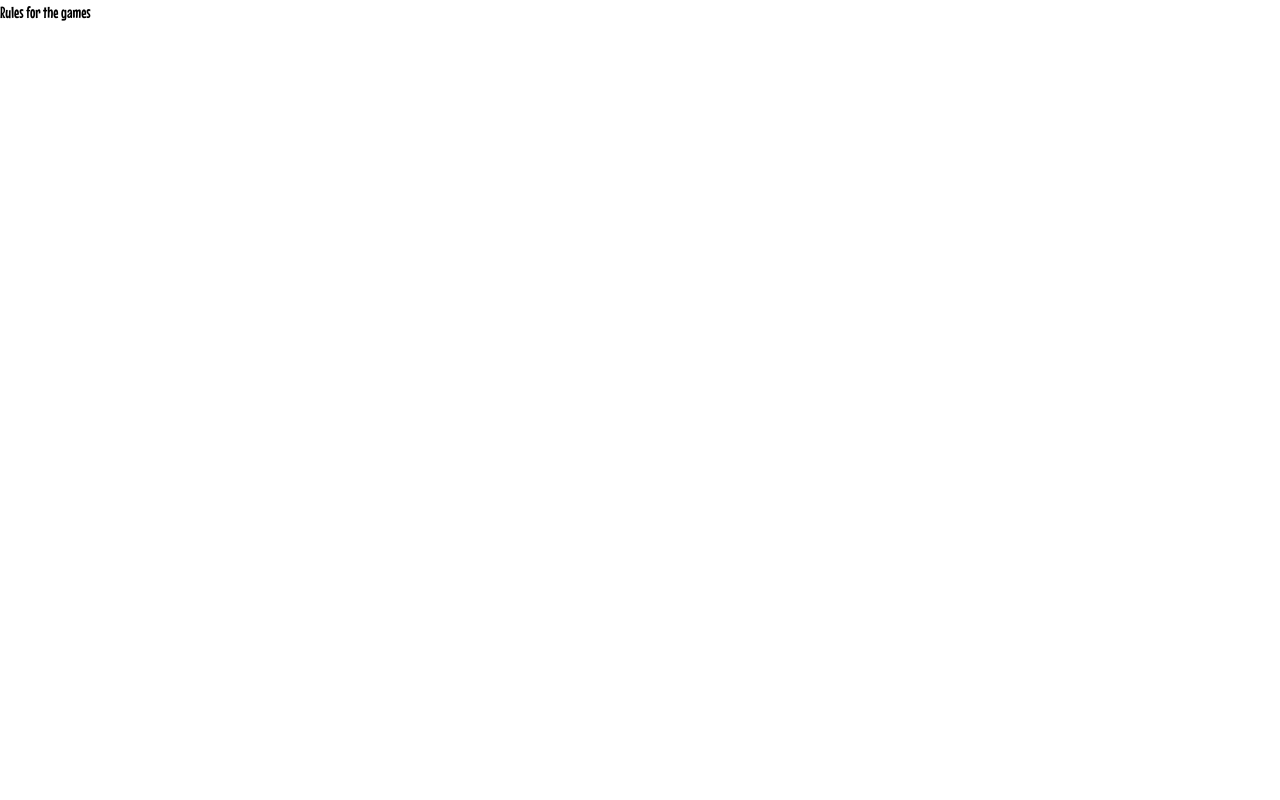
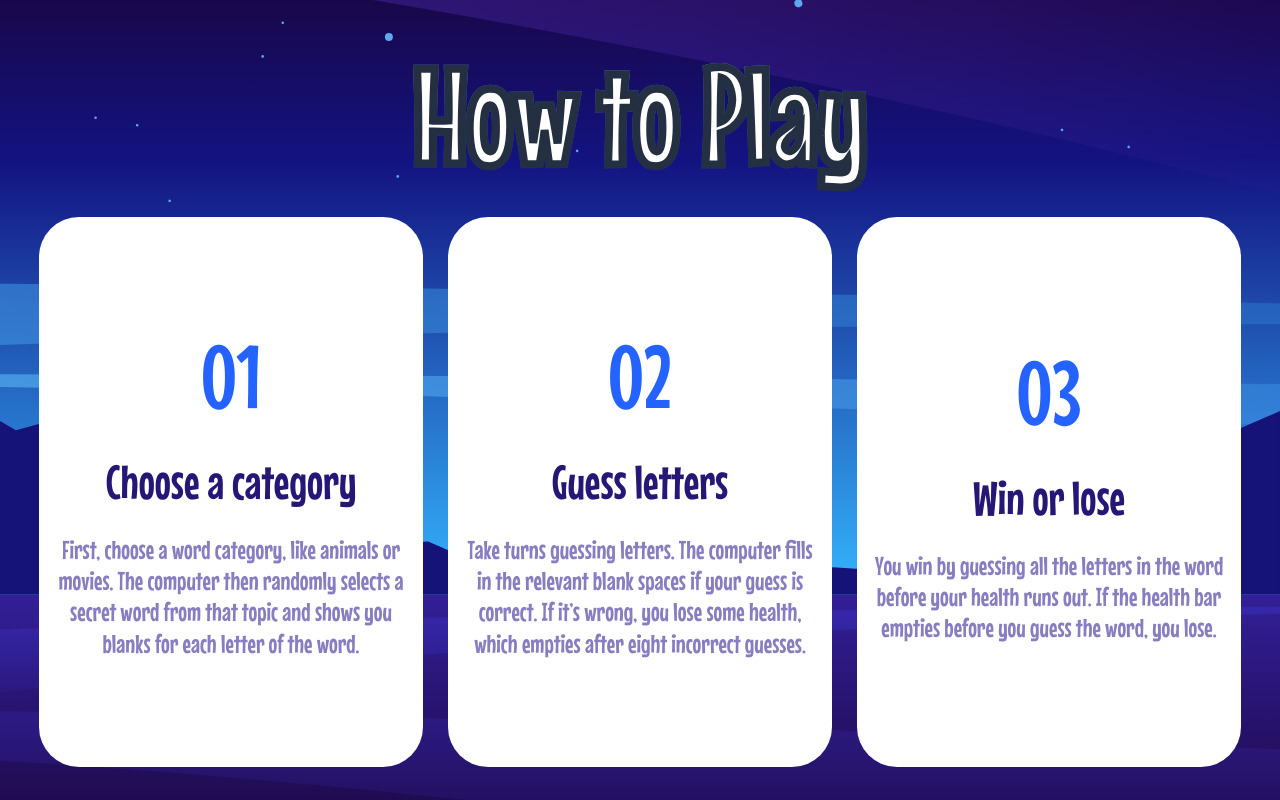
Before and after one commit to oluwatobicode/hangman_game, a React (Vite) app: page /rules in a window 1280 px wide. Built offline with nearby package versions, Linux system fonts and the light colour scheme.

Commit message:
rules page in progress & context api & state setup

```diff
--- a/package.json
+++ b/package.json
@@ -14,7 +14,8 @@
     "react": "^19.1.0",
     "react-dom": "^19.1.0",
     "react-router": "^7.8.2",
-    "tailwindcss": "^4.1.11"
+    "tailwindcss": "^4.1.11",
+    "tailwindcss-text-fill-stroke": "^2.0.0-beta.3"
   },
   "devDependencies": {
     "@eslint/js": "^9.30.1",
--- a/src/components/Menu.tsx
+++ b/src/components/Menu.tsx
@@ -1,27 +1,13 @@
-// components/Menu.tsx
-// import { FaPlay } from "react-icons/fa";
-
 const Menu = () => {
   return (
-    <div className="h-[481px] w-[324px] md:w-[592px] md:h-[500px] rounded-[72px] relative border bg-gradient-to-b from-[#2463FF] to-[#261676] shadow-2xl flex flex-col items-center justify-center">
-      {/* Logo */}
-      <div className="absolute -top-20">
+    <div className="h-[481px] w-[324px] md:w-[592px] md:h-[500px] rounded-[72px] relative border bg-linear-30 shadow-2xs">
+      <div className="absolute transform -translate-y-10 translate-x-10 -left-10 md:left-20">
         <img
-          className="w-[260px] md:w-[340px]"
+          className="w-[355.98px] h-[163.91px]"
           src="/images/logo.svg"
           alt="Logo for the game"
         />
       </div>
-
-      {/* Play Button */}
-      <button className="w-[120px] h-[120px] md:w-[150px] md:h-[150px] rounded-full bg-gradient-to-b from-[#FE71FE] to-[#7199FF] shadow-lg flex items-center justify-center hover:scale-105 transition-transform">
-        {/* <FaPlay className="text-white text-4xl md:text-5xl" /> */}
-      </button>
-
-      {/* How to Play Button */}
-      <button className="mt-10 px-8 py-3 bg-[#2463FF] text-white font-bold rounded-full shadow-md hover:bg-[#3e7bff] transition-colors">
-        HOW TO PLAY
-      </button>
     </div>
   );
 };
--- a/src/components/Rules.tsx
+++ b/src/components/Rules.tsx
@@ -1,8 +1,49 @@
+const rules = [
+  {
+    id: 1,
+    name: "Choose a category",
+    rule: "First, choose a word category, like animals or movies. The computer then randomly selects a secret word from that topic and shows you blanks for each letter of the word.",
+  },
+  {
+    id: 2,
+    name: "Guess letters",
+    rule: "Take turns guessing letters. The computer fills in the relevant blank spaces if your guess is correct. If it’s wrong, you lose some health, which empties after eight incorrect guesses.",
+  },
+  {
+    id: 3,
+    name: "Win or lose",
+    rule: "You win by guessing all the letters in the word before your health runs out. If the health bar empties before you guess the word, you lose.",
+  },
+];
+
 const Rules = () => {
   return (
-    <div>
-      <h1>Rules for the games</h1>
-    </div>
+    <main className="min-h-screen bg-[url('/images/background-mobile.svg')] md:bg-[url('/images/background-desktop.svg')] lg:bg-[url('/images/background-desktop.svg')] bg-cover md:bg-cover bg-center bg-no-repeat flex items-center justify-center">
+      <div className="flex flex-col items-center justify-center">
+        <h1 className="text-[48px] w-full text-center md:text-[104px] lg:text-[136px] font-medium bg-gradient-to-b from-[#67B6FF] to-to-white bg-clip-text leading-[120%] text-stroke -tracking-[0.5%]">
+          How to Play
+        </h1>
+
+        <div className="flex flex-row gap-[25px] mt-5">
+          {rules.map((el) => (
+            <div
+              key={el.id}
+              className="lg:w-[384px] lg:h-[550px] flex flex-col items-center justify-center space-y-3 rounded-[40px] bg-white"
+            >
+              <div className="text-center space-y-4 p-4">
+                <h1 className="text-[88px] leading-[120%] text-[#2463FF]">
+                  0{el.id}
+                </h1>
+                <h1 className="text-[48px] text-[#261676]">{el.name}</h1>
+                <p className="text-[26px] leading-[120%] tracking-[5%] text-[#887DC0]">
+                  {el.rule}
+                </p>
+              </div>
+            </div>
+          ))}
+        </div>
+      </div>
+    </main>
   );
 };
 export default Rules;
--- a/src/contexts/GameProvider.tsx
+++ b/src/contexts/GameProvider.tsx
@@ -1,4 +1,11 @@
-import React, { createContext, useContext, useState } from "react";
+import {
+  createContext,
+  useContext,
+  useState,
+  type Dispatch,
+  type ReactNode,
+  type SetStateAction,
+} from "react";
 
 /*
 
@@ -8,27 +15,156 @@ so lets say if I have a hidden word such as the lion king i am to try to get
 that hidden word with as little number of tries possible
 
 interface GameState {
-hiddenWord: String
-MatchedWord: String
-life: 10
-compredWord: String
-slectedCategory: String
+  secretWord: string;
+  setSecretWord: Dispatch<SetStateAction<string>>;
+  category: string;
+  selectedCategory: Dispatch<SetStateAction<string>>;
+  showMenu: boolean;
+  setShowMenu: Dispatch<SetStateAction<boolean>>;
+}
+
+interface GameActionProps {
+  children: ReactNode;
+  selectAlphabet: () => void;
+  playGame: () => void;
+  pauseGame: () => void;
+  reduceHealthPoints: () => void;
+  playAgain: () => void;
+  continueGame: () => void;
+  newCategory: () => void;
+  quitGame: () => void;
 }
 
 
+FLOW OF THE APP
+- when the user clicks on play, he is taken to page called select category
+- if the user then selects a category from [movies, tv shows, countries, capital cities, animals , sports]
+- each of the category has a like a bucket of words, which is randomized and a word is given
+- the length of the word is shown in terms of positions with spacing
+- if the user selects an alphabet and the alphabet is in that word it will show in the position of that word
+- if the user selects an alphabet and the alphabet is not in that word it will not show and a point would be removed from their health
+- if the user cannot guess the full word they loose
+- if the user finishes guessing the full word they win
+
+
+
+questions I have to ask myself
+0. how will i get a secret word from the category selected ?
+My best guess:
+if the user selects a category lets say animals it will go to the animals object and randomize the array of objects there and return a secret word!
+
+"Animals": [
+            {"name": "Elephant", "selected": false},
+            {"name": "Lion", "selected": false},
+            {"name": "Giraffe", "selected": false},
+            {"name": "Penguin", "selected": false},
+            {"name": "Dolphin", "selected": false},
+            {"name": "Tiger", "selected": false},
+            {"name": "Kangaroo", "selected": false},
+            {"name": "Panda", "selected": false},
+            {"name": "Zebra", "selected": false},
+            {"name": "Polar Bear", "selected": false},
+            {"name": "Cheetah", "selected": false},
+            {"name": "Rhino", "selected": false},
+            {"name": "Buffalo", "selected": false},
+            {"name": "Koala", "selected": false},
+            {"name": "Gorilla", "selected": false},
+            {"name": "Chimpanzee", "selected": false},
+            {"name": "Crocodile", "selected": false},
+            {"name": "Flamingo", "selected": false},
+            {"name": "Peacock", "selected": false},
+            {"name": "Jaguar", "selected": false},
+            {"name": "Leopard", "selected": false},
+            {"name": "Wolf", "selected": false},
+            {"name": "Fox", "selected": false},
+            {"name": "Bald Eagle", "selected": false},
+            {"name": "Owl", "selected": false},
+            {"name": "Frog", "selected": false},
+            {"name": "Shark", "selected": false},
+            {"name": "Octopus", "selected": false},
+            {"name": "Turtle", "selected": false},
+            {"name": "Snake", "selected": false}
+        ],
+
+- how will i randomize the selected category for a selected word ?
+
+i can could get the total items in the array multiply it by math.random() and then return a random word or just use a randomizer algorithm (considering big 0 notation)
+
+1. Should there be a state for the secret word ?
+
+yes when we get a secret word we can update it here
+
+2. Should there be a state for the selected alphabet word ?
+maybe
+
+3. should there be a state for the category selected ?
+yes it will be useful
+
+4. How do we track the health ?
+okay we make a win or loose state or tracker, if the selected alphabet is in the secret word it will not subtract a health but if it is not
+in the selected alphabet it will subtract from their health
+
+5. How will I handle the alphabets to be displayed on the UI
+render an alpahent array from a -z
+
+
+6. How will I handle the alphabets when an alphabet is selected
+- if the alphabet selected appears twice in the word how will i handle that ?
+i will compare it
+- if the alphabet is not the word how will i handle that
+- ignore it and delete a health point
+
+revelation state: ["B", "A", "_", "A", "_", "A"]
+7. If the user selects an alphabet and it is in the secret word how will i display that
+so i wil compare the selected alphabet to the whole word and return the position that alphabet might be in (also counting spaces!!)
+revelation state: ["B", "A", "_", "A", "_", "A"]
+
 */
 
-const GameContext = createContext();
+interface GameState {
+  secretWord: string;
+  setSecretWord: Dispatch<SetStateAction<string>>;
+  category: string;
+  selectedCategory: Dispatch<SetStateAction<string>>;
+  showMenu: boolean;
+  setShowMenu: Dispatch<SetStateAction<boolean>>;
+  gameStatus: "menu" | "playing" | "won" | "lost";
+  health: number;
+  guessedLetters: string[];
+  revealedWord: string[];
+}
 
-export const GameProvider: React.FC<{ children: React.ReactNode }> = ({
-  children,
-}) => {
-  const [secretWord, setSecretWord] = useState<String>("hII");
-  const [category, selectedCategory] = useState<String>("");
+interface GameActionProps {
+  children: ReactNode;
+  selectAlphabet: (letter: string) => void;
+  playGame: () => void;
+  pauseGame: () => void;
+  reduceHealthPoints: () => void;
+  playAgain: () => void;
+  continueGame: () => void;
+  newCategory: () => void;
+  quitGame: () => void;
+}
+
+type WordData = { name: string; selected: boolean; category: string };
+
+const GameContext = createContext<GameState | undefined>(undefined);
+
+export const GameProvider = ({ children }: GameActionProps) => {
+  const [secretWord, setSecretWord] = useState<string>("");
+  const [category, selectedCategory] = useState<string>("");
+  const [showMenu, setShowMenu] = useState<boolean>(false);
 
   return (
     <GameContext.Provider
-      value={{ secretWord, setSecretWord, category, selectedCategory }}
+      value={{
+        secretWord,
+        setSecretWord,
+        category,
+        selectedCategory,
+        showMenu,
+        setShowMenu,
+      }}
     >
       {children}
     </GameContext.Provider>
@@ -38,7 +174,7 @@ export const GameProvider: React.FC<{ children: React.ReactNode }> = ({
 export const useGameContext = () => {
   const context = useContext(GameContext);
   if (context === undefined)
-    throw new Error("Wrap your app with the Game Provider please!");
+    throw new Error("Kindly Wrap your app with the Game Provider please!");
 
   return context;
 };
--- a/src/index.css
+++ b/src/index.css
@@ -3,3 +3,8 @@
 body {
   font-family: "Mouse Memoirs", sans-serif;
 }
+
+@utility text-stroke {
+  -webkit-text-stroke: 8px #243041;
+  -webkit-text-fill-color: white;
+}
```
Also changed, not shown: vite.config.ts (+5 -8 lines), 1 other file (tests, documents, lock files or other folders).
